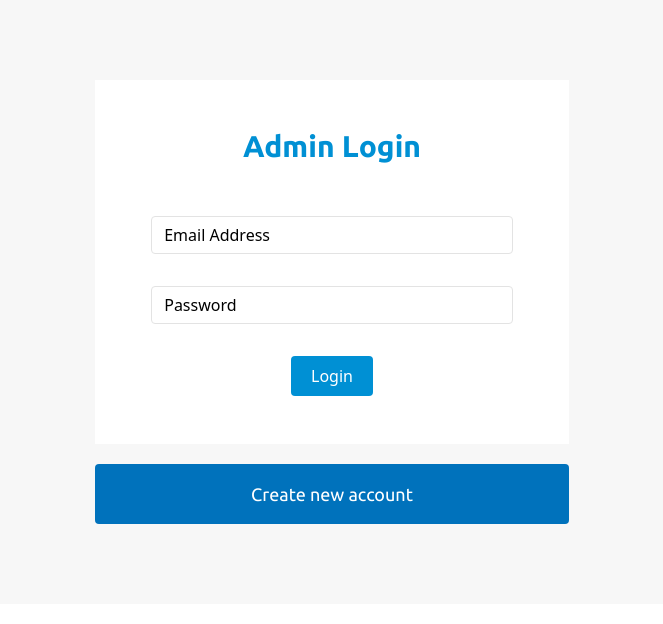
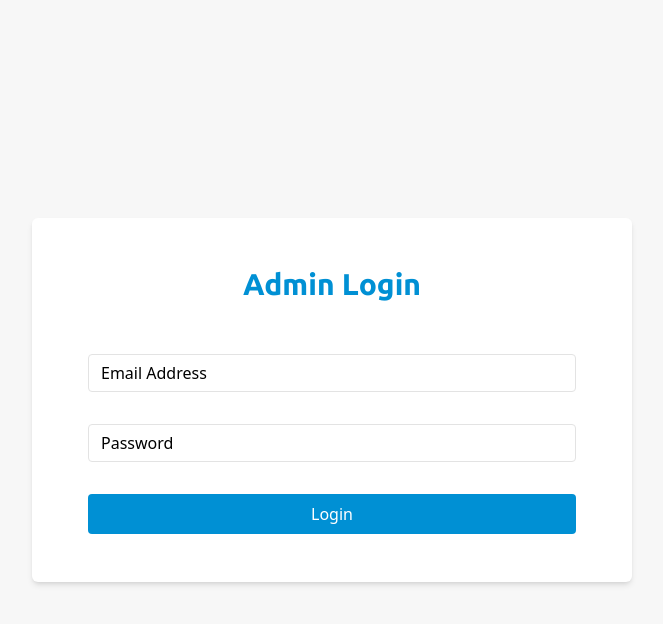
Before and after one commit to goni715/exchange-admin, a React (Vite) app: page /login in a window 1280 px wide. Shown: the top 624 px of the page, without its empty margins (308-971 px from the left). Built offline with nearby package versions, Linux system fonts and the light colour scheme.

Commit message:
login-res

```diff
--- a/src/components/Auth/Login.jsx
+++ b/src/components/Auth/Login.jsx
@@ -35,9 +35,8 @@ const Login = () => {
 
     return (
         <>
-            <section id="main" className="bg-[#f7f7f7] py-20">
-                <div className="container md:px-12 flex flex-col items-center ">
-                    <div className="bg-white px-14 py-12 w-2/5">
+            <section id="main" className="bg-[#f7f7f7] min-h-screen flex items-center justify-center">
+                    <div className="bg-white px-4 md:px-14 py-12 w-[90%] sm:w-[80%] md:w-[600px] shadow-md rounded-md">
                         <h1 className="text-[#0090D4] text-center title mb-5 font-bold text-3xl">Admin Login</h1>
                         {error && (
                                 <Error message={error}/>
@@ -52,19 +51,13 @@ const Login = () => {
                                 <input onChange={(e)=>setPassword(e.target.value)} value={password} required className="w-full px-3 py-1.5 rounded outline-none border border-[#e3e3e3] focus:border-[#0955ff] text-black focus:text-[#02743a] placeholder:text-black" type="password" placeholder="Password"/>
                             </div>
                         </div>
-                        <div className="flex justify-center items-center">
-                            <button onClick={handleSubmit} disabled={isLoading} className="bg-[#0090D4] text-white px-5 py-2 rounded">
+                        <div className="">
+                            <button onClick={handleSubmit} disabled={isLoading} className="w-full bg-[#0090D4] text-white px-5 py-2 rounded disabled:cursor-not-allowed">
                                 {isLoading ? "Processing..." : "Login"}
                             </button>
                         </div>
 
                     </div>
-                    <div className="w-2/5 mt-5">
-                        <button onClick={()=>navigate('/register')} className="bg-[#0072bc] px-12 py-4 title text-white text-lg rounded  w-full">
-                            Create new account
-                        </button>
-                    </div>
-                </div>
             </section>
         </>
     );
--- a/src/components/Layout/Layout.jsx
+++ b/src/components/Layout/Layout.jsx
@@ -19,7 +19,7 @@ const Layout = () => {
                 <Sidebar />
                 <div className="content flex-1 h-screen md:overflow-y-scroll">
                     {/*Header Started*/}
-                    <div className="shadow-md block md:hidden px-4 py-5 z-10 bg-white dark:bg-dark dark:text-white duration-300">
+                    <div className="shadow-md block md:hidden px-4 py-5 z-10 bg-white duration-300">
                         <div className="flex items-center justify-between">
                             <h1 className="font-bold font-serif text-3xl">Exchange Admin</h1>
                             <div>
```
